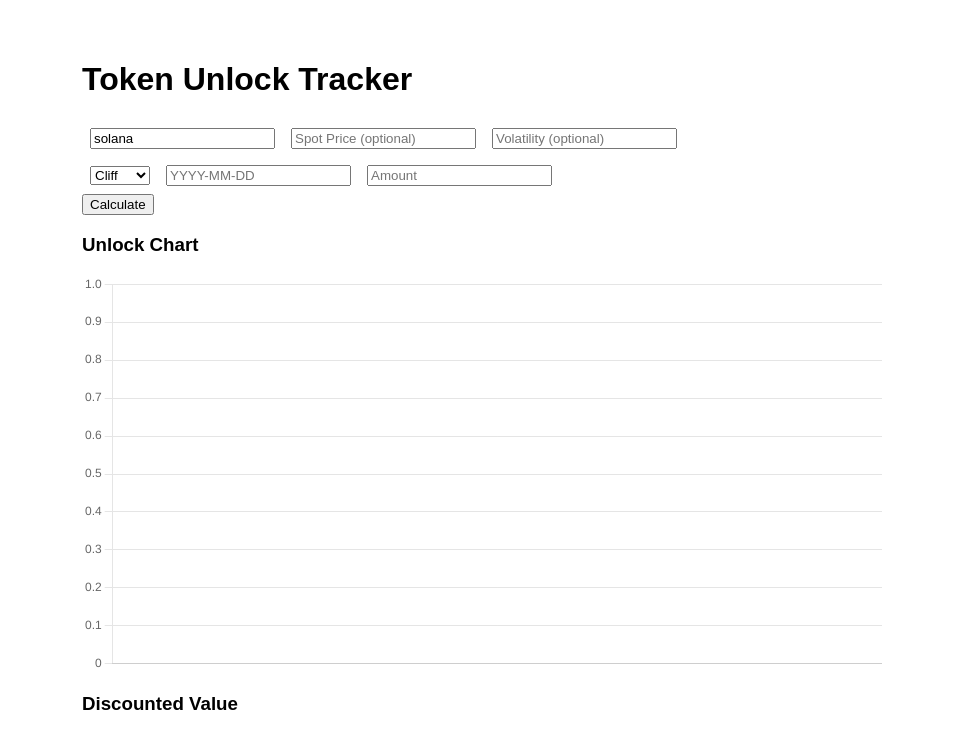
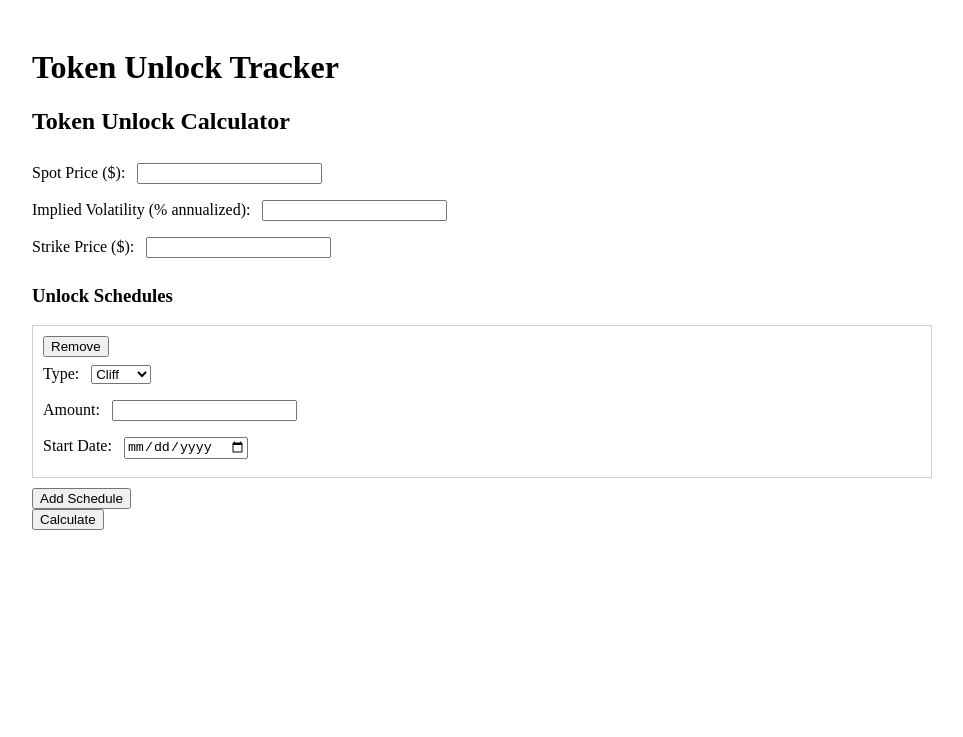
Before and after one commit to pcm82/token-unlock, a React (Create React App) app: page / in a window 1280 px wide. Shown: the top 737 px of the page, without its empty margins (158-1121 px from the left). Built offline with nearby package versions, Linux system fonts and the light colour scheme.

Commit message:
pretty good state

```diff
--- a/package.json
+++ b/package.json
@@ -5,9 +5,9 @@
   "dependencies": {
     "ajv": "^6.12.6",
     "ajv-keywords": "^3.5.2",
-    "chart.js": "^4.4.0",
+    "chart.js": "^4.4.9",
     "react": "^18.2.0",
-    "react-chartjs-2": "^5.2.0",
+    "react-chartjs-2": "^5.3.0",
     "react-dom": "^18.2.0",
     "react-scripts": "5.0.1"
   },
--- a/src/App.jsx
+++ b/src/App.jsx
@@ -1,20 +1,124 @@
-import React, { useState } from "react";
-import TokenForm from "./components/TokenForm";
-import UnlockScheduleTable from "./components/UnlockScheduleTable";
-import Charts from "./components/Charts";
+import React, { useState } from 'react';
+import TokenForm from './components/TokenForm';
+import {
+  Chart as ChartJS,
+  CategoryScale,
+  LinearScale,
+  BarElement,
+  PointElement,
+  LineElement,
+  Title,
+  Tooltip,
+  Legend,
+} from 'chart.js';
+import { Bar, Line } from 'react-chartjs-2';
 
-const App = () => {
-  const [schedule, setSchedule] = useState([]);
-  const [discountedValues, setDiscountedValues] = useState([]);
+ChartJS.register(
+  CategoryScale,
+  LinearScale,
+  BarElement,
+  PointElement,
+  LineElement,
+  Title,
+  Tooltip,
+  Legend
+);
+
+export default function App() {
+  const [calculationData, setCalculationData] = useState(null);
+
+  const onCalculate = (data) => {
+    setCalculationData(data);
+  };
+
+  // Prepare data for charts if calculationData is present
+  const dates = calculationData?.results.map(r => r.date) || [];
+  const amounts = calculationData?.results.map(r => r.amount) || [];
+  const totalValues = calculationData?.results.map(r => r.totalValue) || [];
+
+  const tokensChartData = {
+    labels: dates,
+    datasets: [
+      {
+        label: 'Tokens Unlocking',
+        data: amounts,
+        backgroundColor: 'rgba(75, 192, 192, 0.6)',
+      },
+    ],
+  };
+
+  const valuesChartData = {
+    labels: dates,
+    datasets: [
+      {
+        label: 'Total Value ($)',
+        data: totalValues,
+        borderColor: 'rgba(53, 162, 235, 0.8)',
+        backgroundColor: 'rgba(53, 162, 235, 0.4)',
+        fill: true,
+        tension: 0.3,
+      },
+    ],
+  };
+
+  const chartOptions = {
+    responsive: true,
+    plugins: {
+      legend: {
+        position: 'top',
+      },
+      title: {
+        display: true,
+        text: '',
+      },
+    },
+  };
 
   return (
-    <div className="container">
+    <div style={{ maxWidth: 900, margin: '0 auto', padding: 20 }}>
       <h1>Token Unlock Tracker</h1>
-      <TokenForm setSchedule={setSchedule} setDiscountedValues={setDiscountedValues} />
-      <Charts schedule={schedule} discountedValues={discountedValues} />
-      <UnlockScheduleTable schedule={schedule} discountedValues={discountedValues} />
+
+      <TokenForm onCalculate={onCalculate} />
+
+      {calculationData && (
+        <div style={{ marginTop: 40 }}>
+          <h2>Results Summary</h2>
+          <p><strong>Spot Price:</strong> ${calculationData.spot.toFixed(2)}</p>
+          <p><strong>Total Unlocked Tokens:</strong> {calculationData.totalUnlocked.toFixed(2)}</p>
+          <p><strong>Total Locked Tokens:</strong> {calculationData.totalLocked.toFixed(2)}</p>
+          <p><strong>Total Portfolio Value:</strong> ${calculationData.totalValue.toFixed(2)}</p>
+
+          <h3>Unlock Events</h3>
+          <table border="1" cellPadding="5" style={{ borderCollapse: 'collapse', width: '100%', marginBottom: 40 }}>
+            <thead>
+              <tr>
+                <th>Date</th>
+                <th>Amount</th>
+                <th>Discounted Price</th>
+                <th>Total Value</th>
+                <th>Discount %</th>
+              </tr>
+            </thead>
+            <tbody>
+              {calculationData.results.map((r, i) => (
+                <tr key={i}>
+                  <td>{r.date}</td>
+                  <td>{r.amount.toFixed(2)}</td>
+                  <td>${r.discountedPrice.toFixed(2)}</td>
+                  <td>${r.totalValue.toFixed(2)}</td>
+                  <td>{r.discountPercent.toFixed(2)}%</td>
+                </tr>
+              ))}
+            </tbody>
+          </table>
+
+          <h3>Tokens Unlocking by Date</h3>
+          <Bar options={{...chartOptions, plugins: { ...chartOptions.plugins, title: { text: 'Tokens Unlocking by Date' } }}} data={tokensChartData} />
+
+          <h3>Total Value Over Time</h3>
+          <Line options={{...chartOptions, plugins: { ...chartOptions.plugins, title: { text: 'Total Value Over Time' } }}} data={valuesChartData} />
+        </div>
+      )}
     </div>
   );
-};
-
-export default App;
+}
--- a/src/components/TokenForm.jsx
+++ b/src/components/TokenForm.jsx
@@ -1,54 +1,256 @@
-import React, { useState } from "react";
-import { parseSchedule } from "../utils/scheduleParser";
-import { getSpotPriceAndVolatility } from "../utils/api";
-import { calculateDLOM } from "../utils/blackScholes";
+import React, { useState } from 'react';
+import { calculateDLOM } from '../utils/blackScholes'; // Your Black-Scholes implementation
 
-const TokenForm = ({ setSchedule, setDiscountedValues }) => {
-  const [form, setForm] = useState({
-    token: "solana",
-    spotPrice: "",
-    volatility: "",
-    unlocks: [{ type: "cliff", date: "", amount: "" }]
-  });
+const defaultSchedule = {
+  type: 'cliff', // or 'linear'
+  amount: '',
+  startDate: '',
+  endDate: '', // only for linear
+};
 
-  const handleChange = (e, index) => {
-    const updated = [...form.unlocks];
-    updated[index][e.target.name] = e.target.value;
-    setForm({ ...form, unlocks: updated });
+export default function TokenForm({ onCalculate }) {
+  const [spotPrice, setSpotPrice] = useState('');
+  const [volatility, setVolatility] = useState('');
+  const [strikePrice, setStrikePrice] = useState('');
+  const [schedules, setSchedules] = useState([{ ...defaultSchedule }]);
+  const [error, setError] = useState('');
+
+  const handleScheduleChange = (index, field, value) => {
+    const newSchedules = [...schedules];
+    newSchedules[index][field] = value;
+    setSchedules(newSchedules);
   };
 
-  const handleSubmit = async (e) => {
+  const addSchedule = () => {
+    setSchedules([...schedules, { ...defaultSchedule }]);
+  };
+
+const removeSchedule = (index) => {
+  const newSchedules = schedules.filter((_, i) => i !== index);
+  if (newSchedules.length === 0) {
+    setSchedules([{ ...defaultSchedule }]);
+  } else {
+    setSchedules(newSchedules);
+  }
+};
+
+
+  const parseSchedules = () => {
+    // Turn schedules into a unified array of unlock events: [{date, amount}]
+    // For cliff, one event on startDate
+    // For linear, daily unlocks from startDate to endDate
+
+    let unlockEvents = [];
+
+    for (const schedule of schedules) {
+      const { type, amount, startDate, endDate } = schedule;
+      if (!amount || !startDate || (type === 'linear' && !endDate)) {
+        throw new Error('Please fill in all schedule fields');
+      }
+      const amt = parseFloat(amount);
+      if (isNaN(amt) || amt <= 0) {
+        throw new Error('Amount must be positive number');
+      }
+
+      const start = new Date(startDate);
+      if (isNaN(start)) throw new Error('Invalid start date');
+
+      if (type === 'cliff') {
+        // One unlock event on startDate
+        unlockEvents.push({ date: start, amount: amt });
+      } else if (type === 'linear') {
+        const end = new Date(endDate);
+        if (isNaN(end) || end <= start) throw new Error('Invalid end date for linear schedule');
+
+        // Calculate days between
+        const diffTime = end - start;
+        const diffDays = Math.ceil(diffTime / (1000 * 60 * 60 * 24));
+        const dailyUnlock = amt / diffDays;
+
+        for (let i = 0; i <= diffDays; i++) {
+          const unlockDate = new Date(start);
+          unlockDate.setDate(unlockDate.getDate() + i);
+          unlockEvents.push({ date: unlockDate, amount: dailyUnlock });
+        }
+      }
+    }
+
+    // Sort by date ascending
+    unlockEvents.sort((a, b) => a.date - b.date);
+
+    // Combine events on same date
+    const combined = [];
+    for (const event of unlockEvents) {
+      const last = combined.length ? combined[combined.length - 1] : null;
+      if (last && last.date.getTime() === event.date.getTime()) {
+        last.amount += event.amount;
+      } else {
+        combined.push({ date: event.date, amount: event.amount });
+      }
+    }
+
+    return combined;
+  };
+
+  const handleSubmit = (e) => {
     e.preventDefault();
-    const spotVol = await getSpotPriceAndVolatility(form.token);
-    const spot = parseFloat(form.spotPrice || spotVol.price);
-    const vol = parseFloat(form.volatility || spotVol.volatility);
-    const schedule = parseSchedule(form.unlocks);
-    const discounted = schedule.map(entry => ({
-      ...entry,
-      discountedValue: entry.amount * (spot - calculateDLOM(spot, vol, entry.date))
-    }));
-    setSchedule(schedule);
-    setDiscountedValues(discounted);
+    setError('');
+
+    try {
+      const spot = parseFloat(spotPrice);
+      const vol = parseFloat(volatility);
+      const strike = parseFloat(strikePrice);
+
+      if (isNaN(spot) || spot <= 0) throw new Error('Spot price must be a positive number');
+      if (isNaN(vol) || vol <= 0) throw new Error('Volatility must be a positive number');
+      if (isNaN(strike) || strike <= 0) throw new Error('Strike price must be a positive number');
+
+      const unlockEvents = parseSchedules();
+
+      // Calculate values for each unlock event
+      const results = unlockEvents.map(({ date, amount }) => {
+        const now = new Date();
+        let timeToExpiry = (date - now) / (1000 * 60 * 60 * 24 * 365); // years
+        if (timeToExpiry < 0) timeToExpiry = 0; // already unlocked
+
+        const putPremium = calculateDLOM({
+          spot,
+          strike,
+          timeToExpiry,
+          volatility: vol / 100,
+        });
+
+        const discountedPrice = spot - putPremium;
+        const totalValue = discountedPrice * amount;
+        const discountPercent = (putPremium / spot) * 100;
+
+        return {
+          date: date.toISOString().slice(0, 10),
+          amount,
+          discountedPrice,
+          totalValue,
+          discountPercent,
+        };
+      });
+
+      // Aggregate total locked and unlocked tokens
+      const now = new Date();
+      let totalUnlocked = 0;
+      let totalLocked = 0;
+      let totalValue = 0;
+
+      for (const r of results) {
+        const unlockDate = new Date(r.date);
+        if (unlockDate <= now) {
+          totalUnlocked += r.amount;
+          totalValue += r.amount * spot;
+        } else {
+          totalLocked += r.amount;
+          totalValue += r.totalValue;
+        }
+      }
+
+      onCalculate({
+        results,
+        spot,
+        totalUnlocked,
+        totalLocked,
+        totalValue,
+      });
+    } catch (err) {
+      setError(err.message);
+    }
   };
 
   return (
     <form onSubmit={handleSubmit}>
-      <input name="token" placeholder="Token name" value={form.token} onChange={e => setForm({ ...form, token: e.target.value })} />
-      <input name="spotPrice" placeholder="Spot Price (optional)" value={form.spotPrice} onChange={e => setForm({ ...form, spotPrice: e.target.value })} />
-      <input name="volatility" placeholder="Volatility (optional)" value={form.volatility} onChange={e => setForm({ ...form, volatility: e.target.value })} />
-      {form.unlocks.map((u, i) => (
-        <div key={i}>
-          <select name="type" value={u.type} onChange={e => handleChange(e, i)}>
-            <option value="cliff">Cliff</option>
-            <option value="linear">Linear</option>
-          </select>
-          <input name="date" placeholder="YYYY-MM-DD" value={u.date} onChange={e => handleChange(e, i)} />
-          <input name="amount" placeholder="Amount" value={u.amount} onChange={e => handleChange(e, i)} />
+      <h2>Token Unlock Calculator</h2>
+      <div>
+        <label>Spot Price ($): </label>
+        <input
+          type="number"
+          step="0.01"
+          value={spotPrice}
+          onChange={(e) => setSpotPrice(e.target.value)}
+          required
+        />
+      </div>
+      <div>
+        <label>Implied Volatility (% annualized): </label>
+        <input
+          type="number"
+          step="0.01"
+          value={volatility}
+          onChange={(e) => setVolatility(e.target.value)}
+          required
+        />
+      </div>
+      <div>
+        <label>Strike Price ($): </label>
+        <input
+          type="number"
+          step="0.01"
+          value={strikePrice}
+          onChange={(e) => setStrikePrice(e.target.value)}
+          required
+        />
+      </div>
+
+      <h3>Unlock Schedules</h3>
+
+      {schedules.map((schedule, idx) => (
+        <div key={idx} style={{border: '1px solid #ccc', margin: '10px 0', padding: '10px'}}>
+          <button type="button" onClick={() => removeSchedule(idx)}>
+            Remove
+          </button>
+          <div>
+            <label>Type: </label>
+            <select
+              value={schedule.type}
+              onChange={(e) => handleScheduleChange(idx, 'type', e.target.value)}
+            >
+              <option value="cliff">Cliff</option>
+              <option value="linear">Linear</option>
+            </select>
+          </div>
+          <div>
+            <label>Amount: </label>
+            <input
+              type="number"
+              step="0.01"
+              value={schedule.amount}
+              onChange={(e) => handleScheduleChange(idx, 'amount', e.target.value)}
+              required
+            />
+          </div>
+          <div>
+            <label>Start Date: </label>
+            <input
+              type="date"
+              value={schedule.startDate}
+              onChange={(e) => handleScheduleChange(idx, 'startDate', e.target.value)}
+              required
+            />
+          </div>
+          {schedule.type === 'linear' && (
+            <div>
+              <label>End Date: </label>
+              <input
+                type="date"
+                value={schedule.endDate}
+                onChange={(e) => handleScheduleChange(idx, 'endDate', e.target.value)}
+                required
+              />
+            </div>
+          )}
         </div>
       ))}
+
+      <button type="button" onClick={addSchedule}>Add Schedule</button>
+      <br />
       <button type="submit">Calculate</button>
+
+      {error && <p style={{ color: 'red' }}>{error}</p>}
     </form>
   );
-};
-
-export default TokenForm;
+}
```
Also changed, not shown: 1 other file (tests, documents, lock files or other folders).
